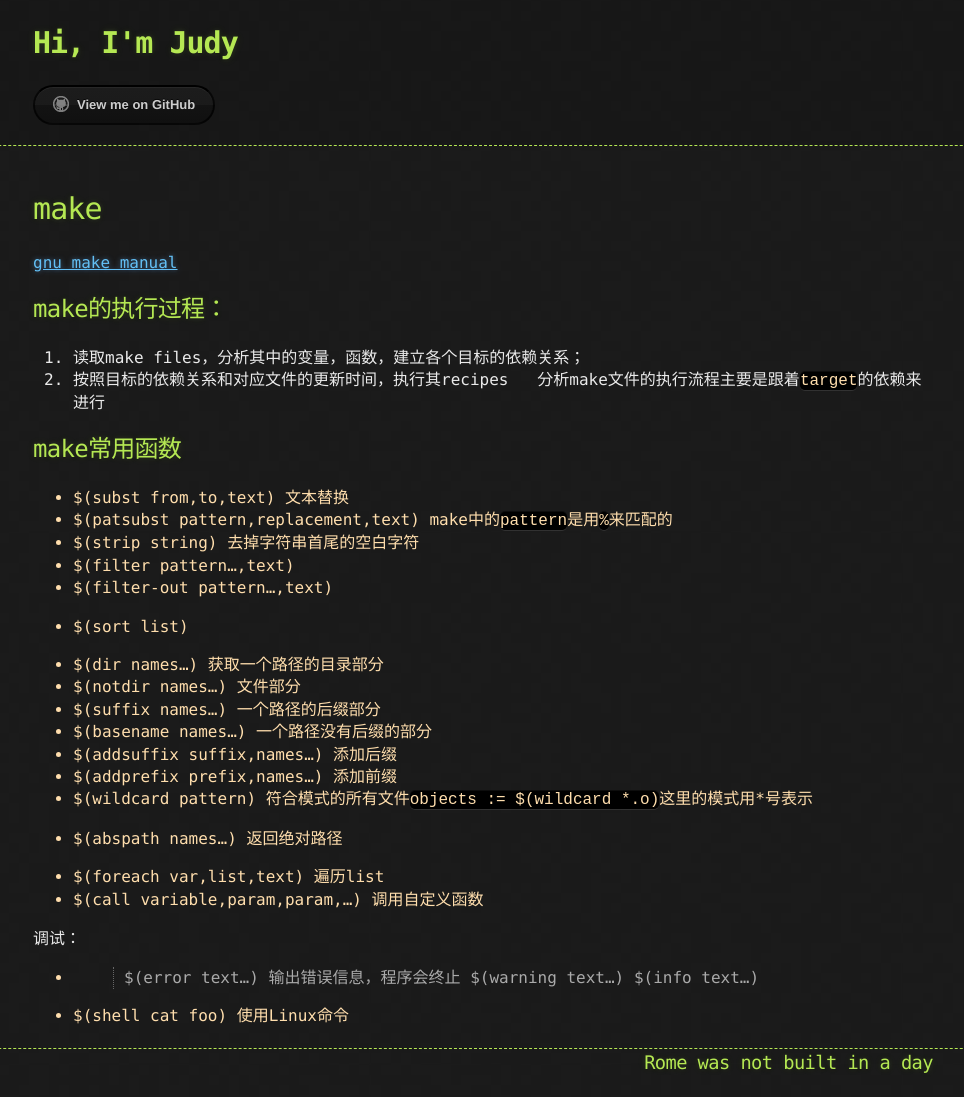
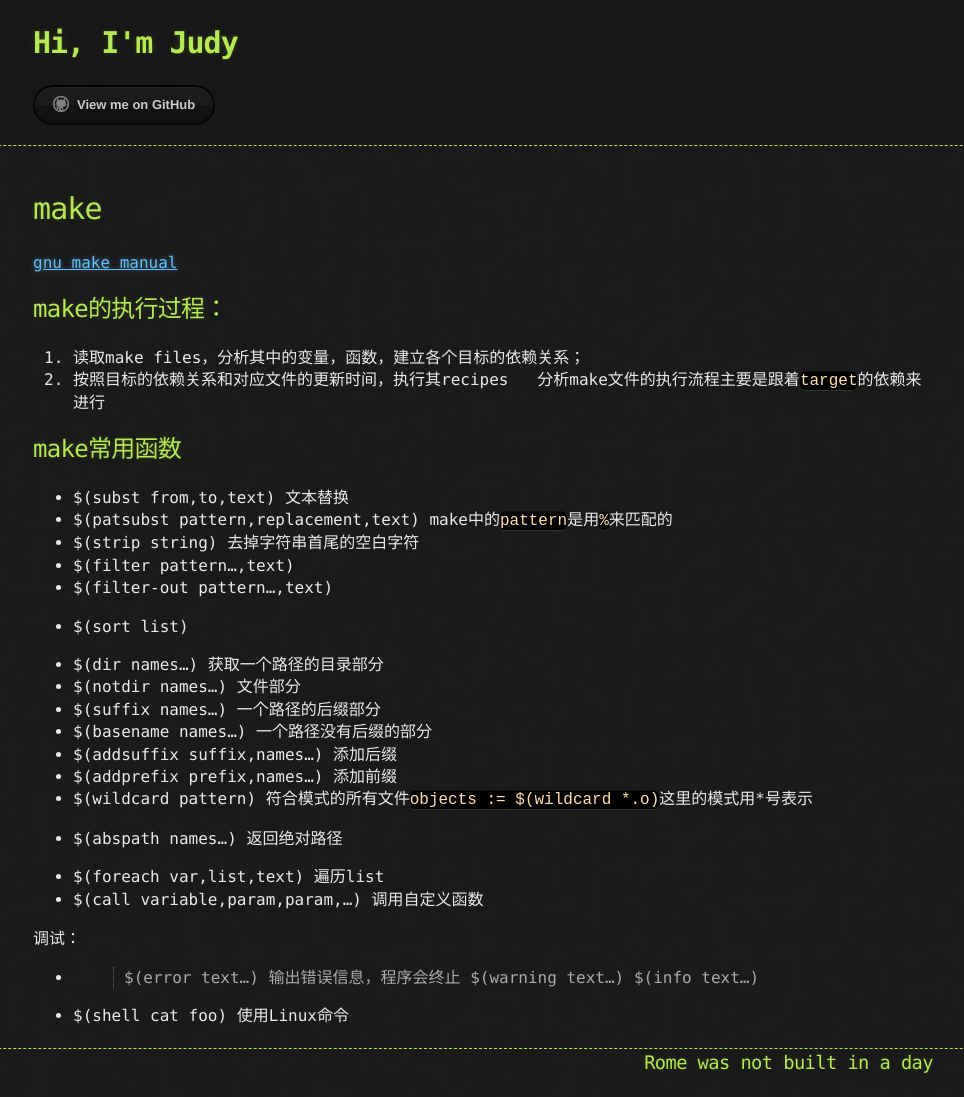
Before and after one commit to Shl4046/Shl4046.github.io, a Jekyll site: the page built from _posts/gnutools/2017-10-03-make.md, in a window 1280 px wide. Shown: the whole page, without its empty margins (162-1126 px from the left). Built offline with Jekyll 4.4.1, drawn with Linux system fonts in a browser that asks for light colours.

Commit message:
Update jekyll-theme-hacker.scss

```diff
--- a/_sass/jekyll-theme-hacker.scss
+++ b/_sass/jekyll-theme-hacker.scss
@@ -131,14 +131,11 @@
   font-style: italic;
   font-weight: bold;
 }
-
-ul {
-  color: #FFDEAD
 /*
+ul li {
   list-style-image:url('../images/bullet.png');
+}
 */
-}
-
 blockquote {
   color: #aaa;
   padding-left: 10px;
```
